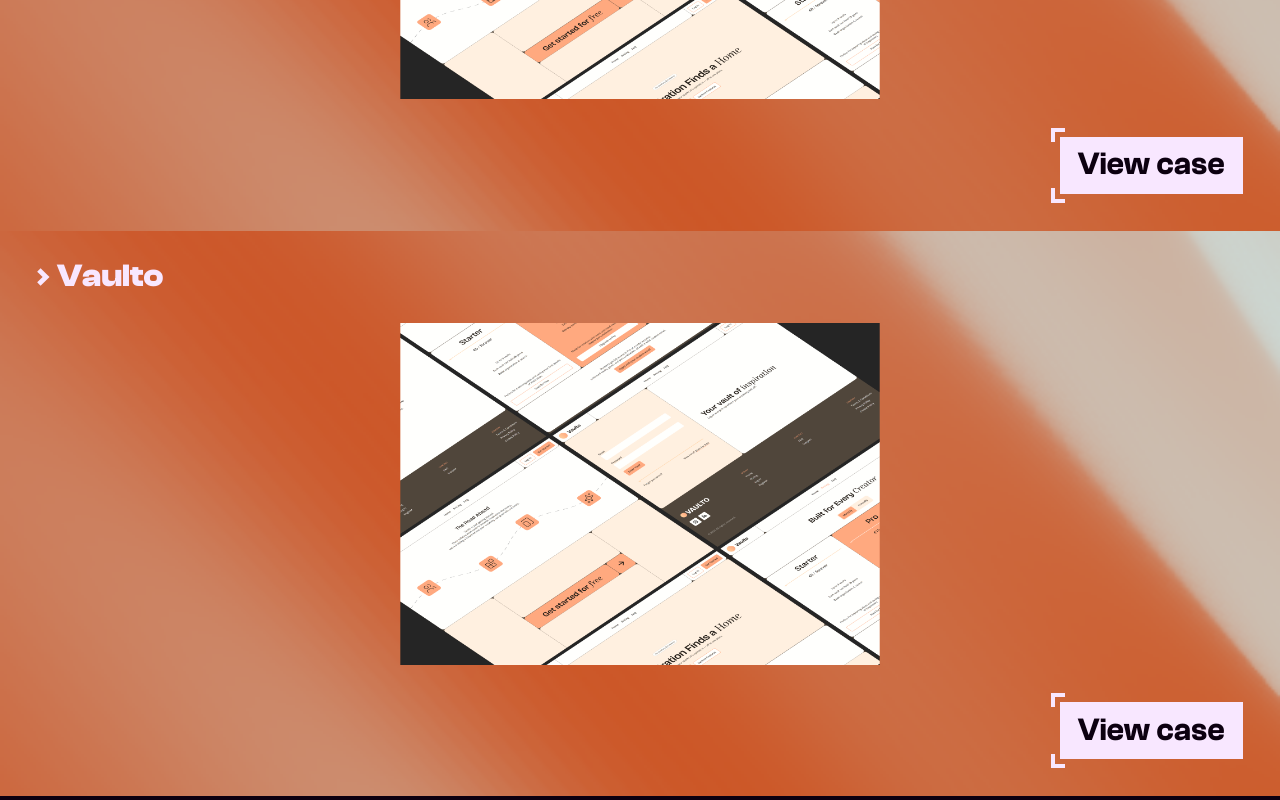
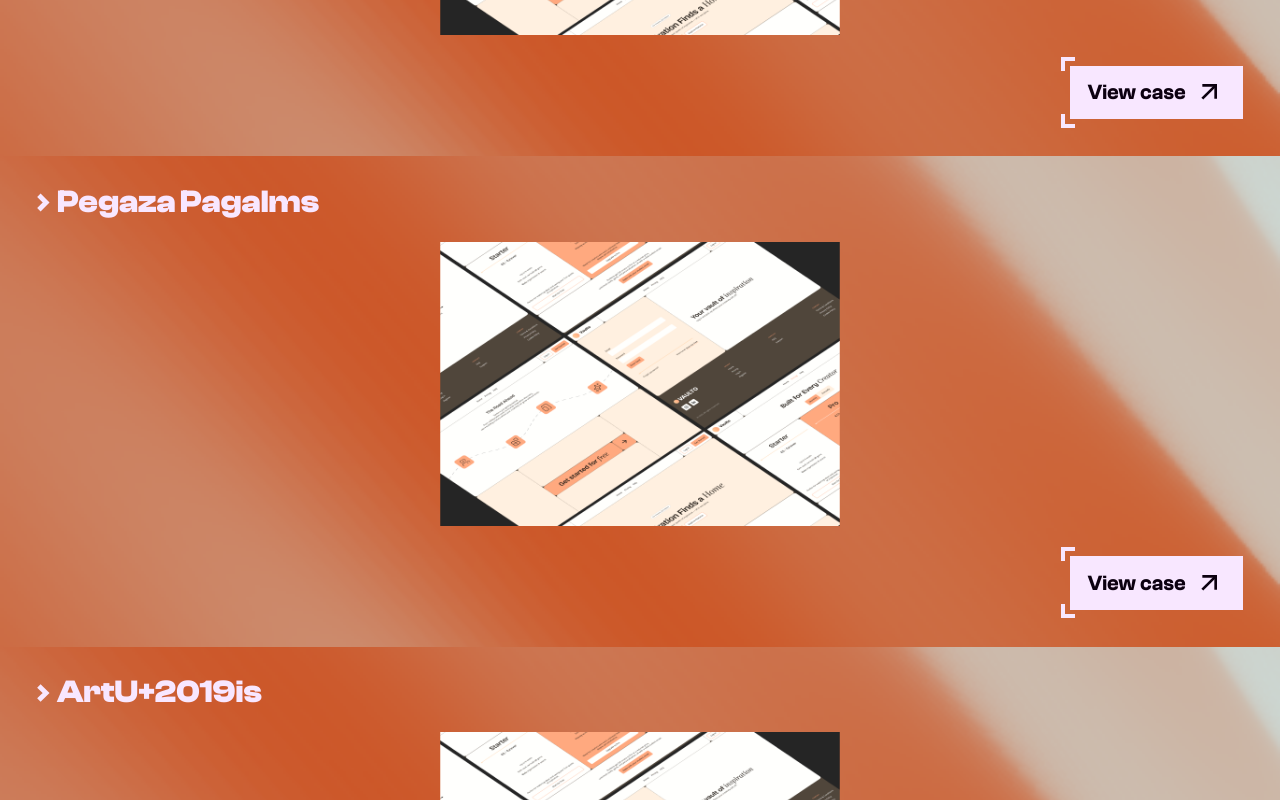
Before and after one commit to JustMangoo/Portfolio2025, a React (Vite) app: page / in a window 1280 px wide. Shown: the part 1760-2560 px from the top of the page. Built offline with nearby package versions, Linux system fonts and the light colour scheme.

Commit message:
feat: enhance project details and add Vaulto case study

```diff
--- a/src/components/WorkCard.tsx
+++ b/src/components/WorkCard.tsx
@@ -1,14 +1,16 @@
 import { Link } from "react-router-dom";
 import type { Project } from "../data/projects";
 import ArrowUp from "../assets/icons/Arrow-up.svg";
+import Chevron from "../assets/icons/Chevron.svg";
 
 export default function WorkCard({ p }: { p: Project }) {
   return (
     <div
       style={{ ["--bg" as any]: `url(${p.bg})` }}
-      className="relative flex flex-col gap-6 p-8 min-h-[420px] bg-cover bg-center [background-image:var(--bg)] rounded-lg"
+      className="relative flex flex-col gap-6 p-8 min-h-[420px] bg-cover bg-center [background-image:var(--bg)]"
     >
       <div className="flex items-center font-display text-4xl font-bold">
+        <img src={Chevron} alt="Chevron" className="h-8 w-auto" />
         <h3>{p.title}</h3>
       </div>
 
--- a/src/data/projects.ts
+++ b/src/data/projects.ts
@@ -21,21 +21,27 @@
     title: "Vaulto",
     bg: VaultoBg,
     thumb: VaultoMock,
-    summary: "Secure finance dashboard UI.",
+    summary: "Crypto vault UX & responsive Webflow build",
+    roles: ["UX", "Web design", "Frontend"],
+    tech: ["React", "Tailwind"],
   },
   {
     slug: "pegaza-pagalms",
     title: "Pegaza Pagalms",
     bg: VaultoBg,
     thumb: VaultoMock,
-    summary: "Secure finance dashboard UI.",
+    summary: "Crypto vault UX & responsive Webflow build",
+    roles: ["UX", "Web design", "Frontend"],
+    tech: ["React", "Tailwind"],
   },
   {
     slug: "Art-is",
     title: "ArtU+2019is",
     bg: VaultoBg,
     thumb: VaultoMock,
-    summary: "Secure finance dashboard UI.",
+    summary: "Crypto vault UX & responsive Webflow build",
+    roles: ["UX", "Web design", "Frontend"],
+    tech: ["React", "Tailwind"],
   },
 ];
 
--- a/src/pages/CasePage.tsx
+++ b/src/pages/CasePage.tsx
@@ -1,5 +1,58 @@
-import { useParams } from "react-router-dom";
-export default function ProjectDetail() {
-  const { id } = useParams(); // "42"
-  return <div>Project #{id}</div>;
+import { useParams, Link } from "react-router-dom";
+import { projectBySlug } from "../data/projects";
+import VaultoCase from "./project-pages/VaultoCase"; // example
+
+const customPages: Record<string, React.FC | undefined> = {
+  vaulto: VaultoCase,
+  // nextcase: NextCasePage,
+};
+
+export default function CasePage() {
+  const { slug = "" } = useParams();
+  const p = projectBySlug[slug];
+
+  if (!p) {
+    return (
+      <div className="p-8">
+        <p>Case not found.</p>
+        <Link to="/" className="underline">
+          Back to Home
+        </Link>
+      </div>
+    );
+  }
+
+  const Custom = customPages[slug];
+
+  return (
+    <article className="min-h-screen p-8 font-display">
+      <header className="mb-8">
+        <h1 className="text-6xl font-bold uppercase">{p.title}</h1>
+        {p.summary && <p className="mt-2 text-lg opacity-80">{p.summary}</p>}
+        <div className="mt-4 flex gap-4 text-sm opacity-70">
+          {p.roles?.length ? <p>Roles: {p.roles.join(", ")}</p> : null}
+          {p.tech?.length ? <p>Tech: {p.tech.join(", ")}</p> : null}
+        </div>
+      </header>
+
+      {/* Hero image / bg */}
+      <div
+        style={{ ["--bg" as any]: `url(${p.bg})` }}
+        className="mb-8 h-72 bg-cover bg-center rounded-lg [background-image:var(--bg)]"
+      />
+
+      {/* Custom per-case content */}
+      {Custom ? (
+        <Custom />
+      ) : (
+        <p className="opacity-80">Detailed case study coming soon.</p>
+      )}
+
+      <footer className="mt-16">
+        <Link to="/" className="underline">
+          ← Back to Works
+        </Link>
+      </footer>
+    </article>
+  );
 }
--- a/src/pages/Home.tsx
+++ b/src/pages/Home.tsx
@@ -1,7 +1,7 @@
 import Chevron from "../assets/icons/Chevron.svg";
 import ProfileImage from "../assets/images/profile-image.png";
-import VaultoBg from "../assets/images/Vaulto-bg.png";
-import VaultoMockup from "../assets/images/Vaulto-mockup.png";
+import { projects } from "../data/projects";
+import WorkCard from "../components/WorkCard";
 
 import { useEffect, useState } from "react";
 
@@ -105,49 +105,10 @@
           </h2>
         </header>
 
-        <div
-          style={{ ["--vaulto" as any]: `url(${VaultoBg})` }}
-          className="flex flex-col h-fit w-full gap-8 p-8 bg-cover bg-center
-             [background-image:var(--vaulto)]"
-        >
-          <div className="flex items-center font-display text-4xl font-bold">
-            <img src={Chevron} alt="Chevron" className="h-8 w-auto" />
-            <h3>Vaulto</h3>
-          </div>
-          <img
-            className="h-96 md:h-96 w-auto self-center"
-            src={VaultoMockup}
-            alt="vaulto case thumbnail"
-          />
-          <div className="flex justify-end">
-            <div className="corner-frame-left corner-frame-left-hover border-primary p-2.5 flex w-fit justify-center">
-              <button className=" bg-primary px-5 py-3 text-4xl cursor-pointer font-semibold text-secondary flex items-end">
-                View case
-              </button>
-            </div>
-          </div>
-        </div>
-        <div
-          style={{ ["--vaulto" as any]: `url(${VaultoBg})` }}
-          className="flex flex-col h-fit w-full gap-8 p-8 bg-cover bg-center
-             [background-image:var(--vaulto)]"
-        >
-          <div className="flex items-center font-display text-4xl font-bold">
-            <img src={Chevron} alt="Chevron" className="h-8 w-auto" />
-            <h3>Vaulto</h3>
-          </div>
-          <img
-            className="h-96 md:h-96 w-auto self-center"
-            src={VaultoMockup}
-            alt="vaulto case thumbnail"
-          />
-          <div className="flex justify-end">
-            <div className="corner-frame-left corner-frame-left-hover border-primary p-2.5 flex w-fit justify-center">
-              <button className=" bg-primary px-5 py-3 text-4xl cursor-pointer font-semibold text-secondary flex items-end">
-                View case
-              </button>
-            </div>
-          </div>
+        <div className="w-full ">
+          {projects.map((p) => (
+            <WorkCard key={p.slug} p={p} />
+          ))}
         </div>
       </section>
       <section
--- /dev/null
+++ b/src/pages/project-pages/VaultoCase.tsx
@@ -0,0 +1,18 @@
+export default function VaultoCase() {
+  return (
+    <section className="prose prose-invert max-w-none">
+      <h2>Overview</h2>
+      <p>Vaulto is a … (write your story here).</p>
+
+      <h3>Process</h3>
+      <ul>
+        <li>Wireframes → Hi-fi</li>
+        <li>Design tokens → Tailwind</li>
+        <li>Webflow prototypes</li>
+      </ul>
+
+      <h3>Results</h3>
+      <p>+38% conversion, yada yada…</p>
+    </section>
+  );
+}
```
